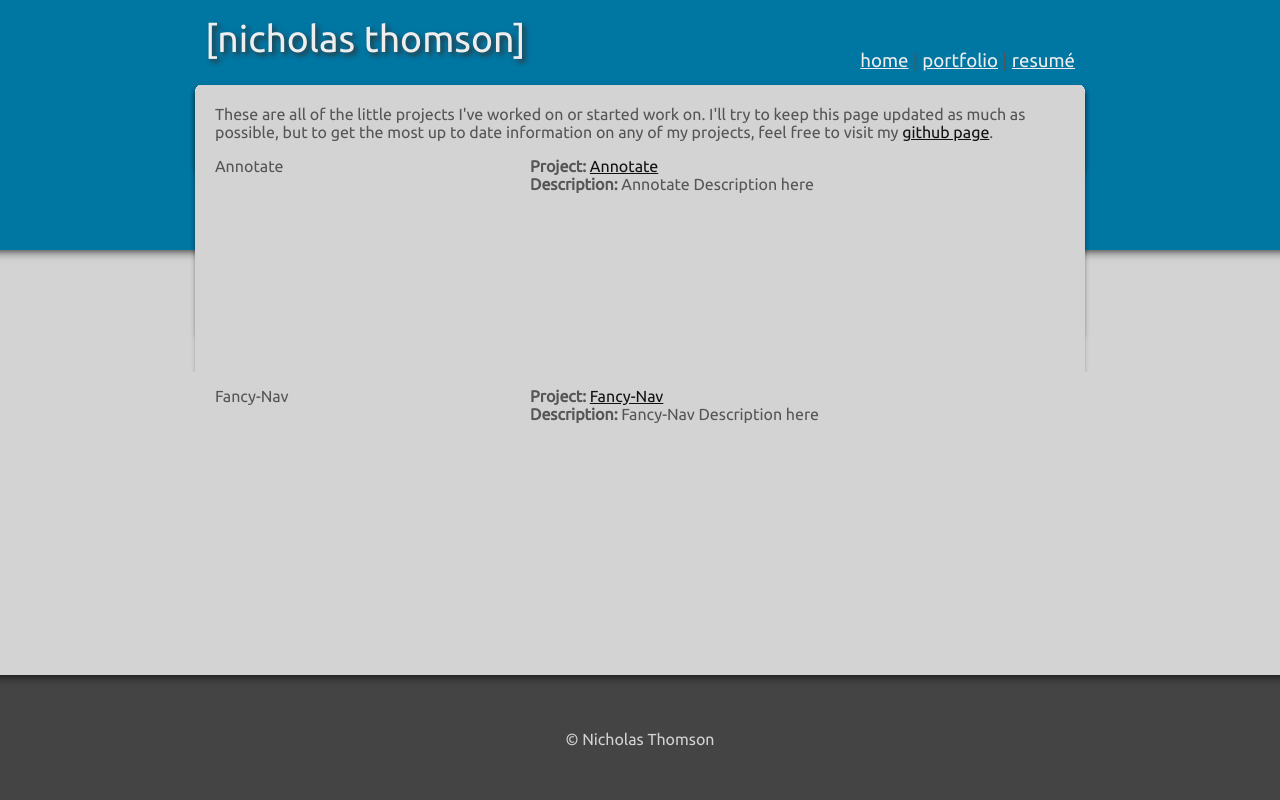
After one commit to nthomson/portfolio, a PHP site: page /projects.php in a window 1280 px wide. The commit adds this page. Run offline with PHP 8.4, Linux system fonts and the light colour scheme.

Commit message:
Add projects file, update StackFrame information

```diff
--- a/include/nav.php
+++ b/include/nav.php
@@ -7,7 +7,7 @@ $active[$current] = 'class="selected"';
 					<ul class="nav">
 						<li><a href="./"  <?php echo $active[1]?>>home</a> |</li>
 						<li><a href="portfolio.php"  <?php echo $active[2]?>>portfolio</a> |</li>
-
+						<!-- <li><a href="projects.php" <?php echo $active[3] ?>>projects</a> | </li> -->
 						<li><a href="docs/nthomson_resume.pdf">resum&eacute;</a></li>
 					</ul>
 				</nav>
--- /dev/null
+++ b/projects.php
@@ -0,0 +1,37 @@
+<!DOCTYPE HTML>
+<html>
+	<?php include('include/headSection.php'); ?>
+	<body>
+		<div class="wrapper">
+			<?php $current=3; include('include/head.php'); ?>
+
+			<div id="main" class="contain clear">
+				<div id="content">
+					<p>
+						These are all of the little projects I've worked on or started
+						work on. I'll try to keep this page updated as much as possible,
+						but to get the most up to date information on any of my projects,
+						feel free to visit my <a href="http://github.com/nthomson">github page</a>.
+					</p>
+					<div id="leftContent" class="left">
+						<p class="blurb">Annotate</p>
+						<p class="blurb">Fancy-Nav</p>
+					</div>
+					<div id="rightContent" class="right">
+						<p class="blurb">
+							<strong>Project: </strong><a href="http://nick.kanicweb.com/projects/annotate">Annotate</a><br />
+							<strong>Description: </strong> Annotate Description here
+						</p>
+						<p class="blurb">
+							<strong>Project: </strong><a href="http://nick.kanicweb.com/projects/fancy-nav/demo.html">Fancy-Nav</a><br />
+							<strong>Description: </strong> Fancy-Nav Description here
+						</p>
+					</div>
+				</div>
+			</div>
+			<div class="push clear">
+			</div>
+		</div>
+		<?php include('include/foot.php'); ?>
+	</body>
+</html>
```
Also changed, not shown: portfolio.php (+5 -4 lines).
